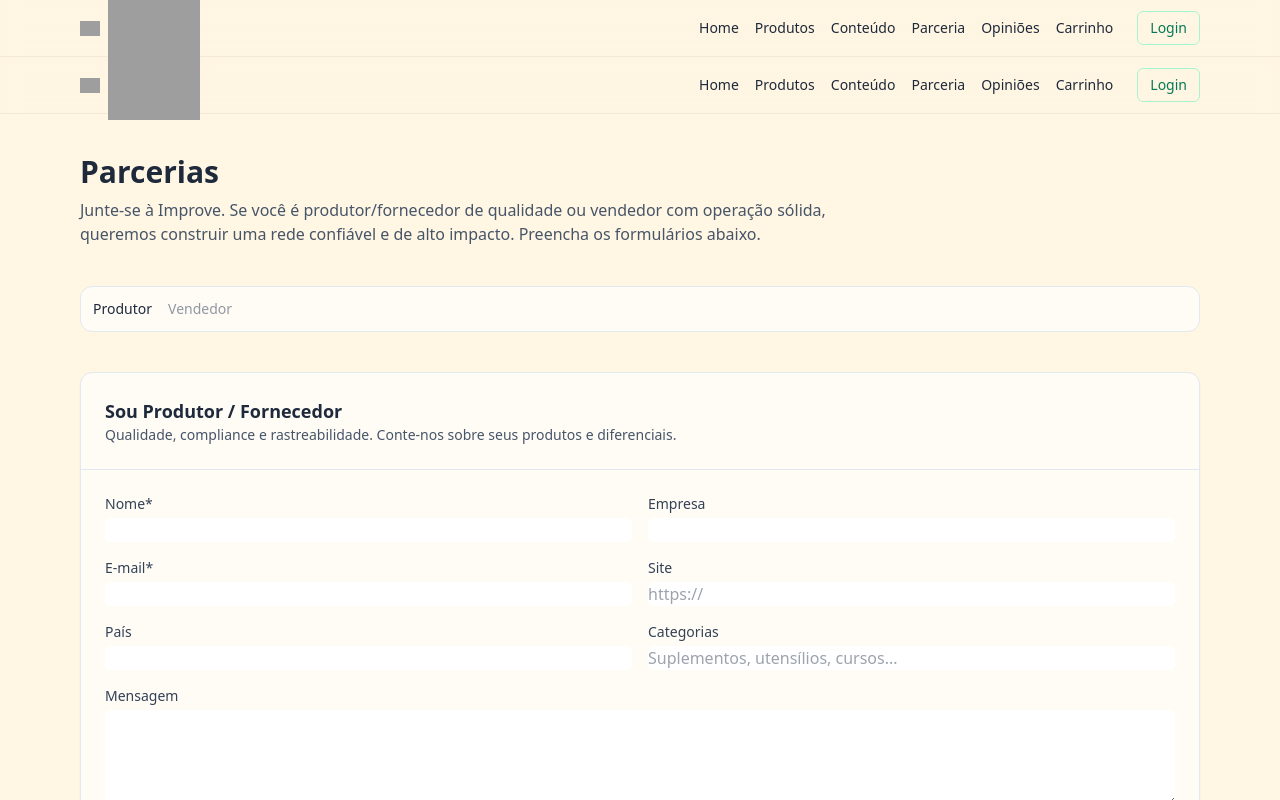
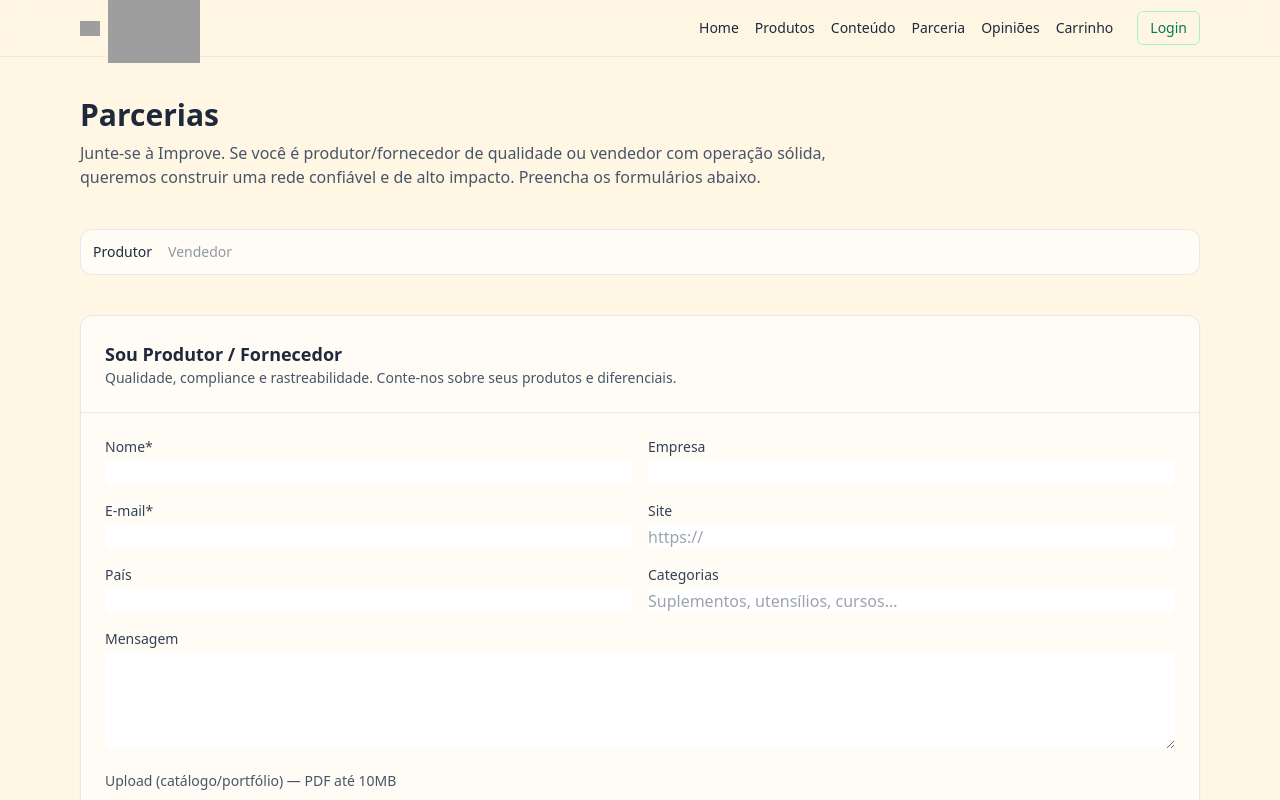
Before and after one commit to psemeghin/improve-center, a Next.js app: page /parcerias in a window 1280 px wide. Shown: the top 800 px of the page. Built offline with nearby package versions, Linux system fonts and the light colour scheme; grey boxes are pictures that could not be loaded.

Commit message:
Update _app.tsx

```diff
--- a/pages/_app.tsx
+++ b/pages/_app.tsx
@@ -1,12 +1,6 @@
-// pages/_app.tsx
 import type { AppProps } from "next/app";
-import Layout from "@/components/Layout";
-import "@/styles/globals.css";
+import "../styles/globals.css";
 
 export default function App({ Component, pageProps }: AppProps) {
-  return (
-    <Layout>
-      <Component {...pageProps} />
-    </Layout>
-  );
+  return <Component {...pageProps} />;
 }
```
